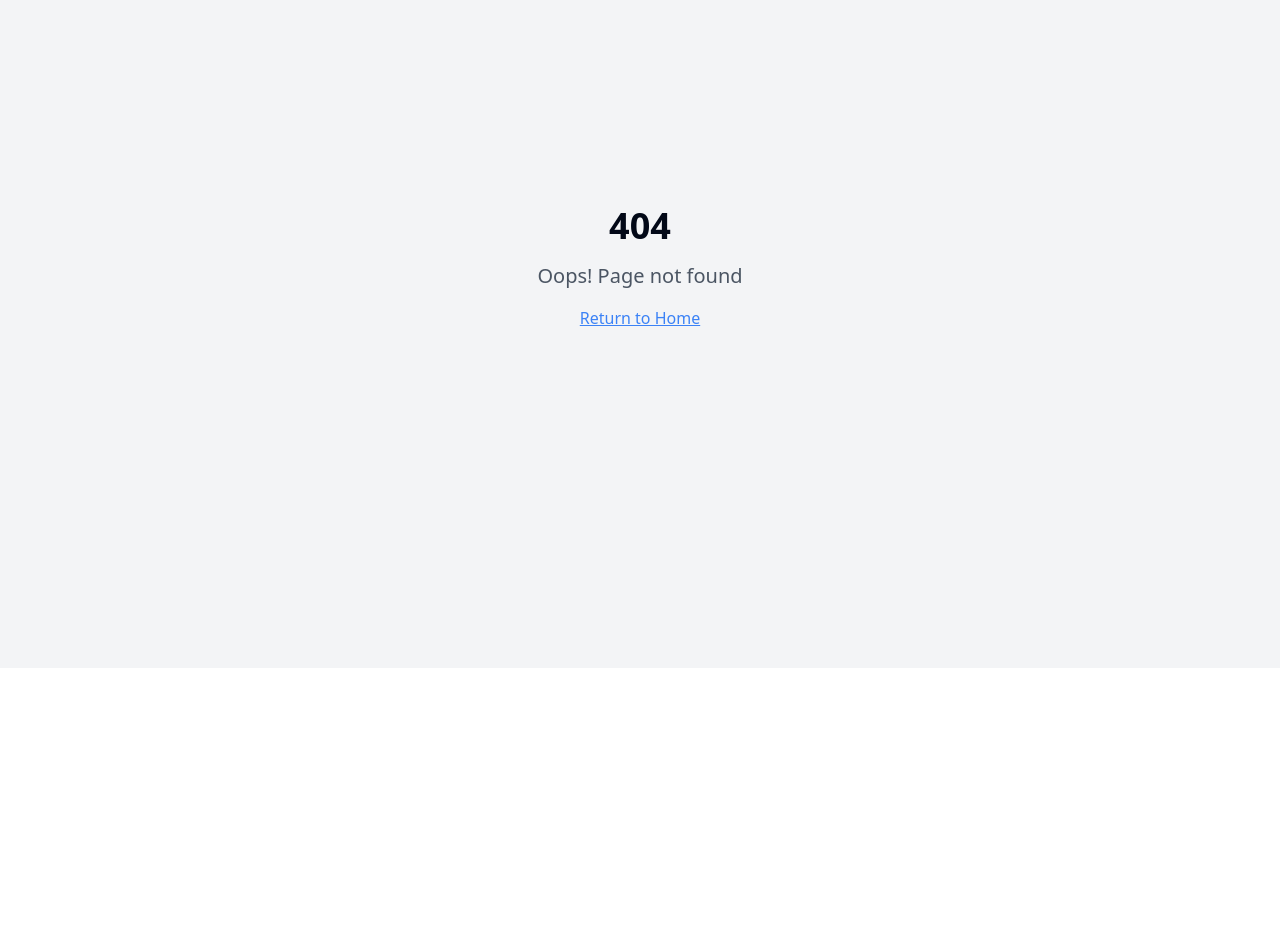
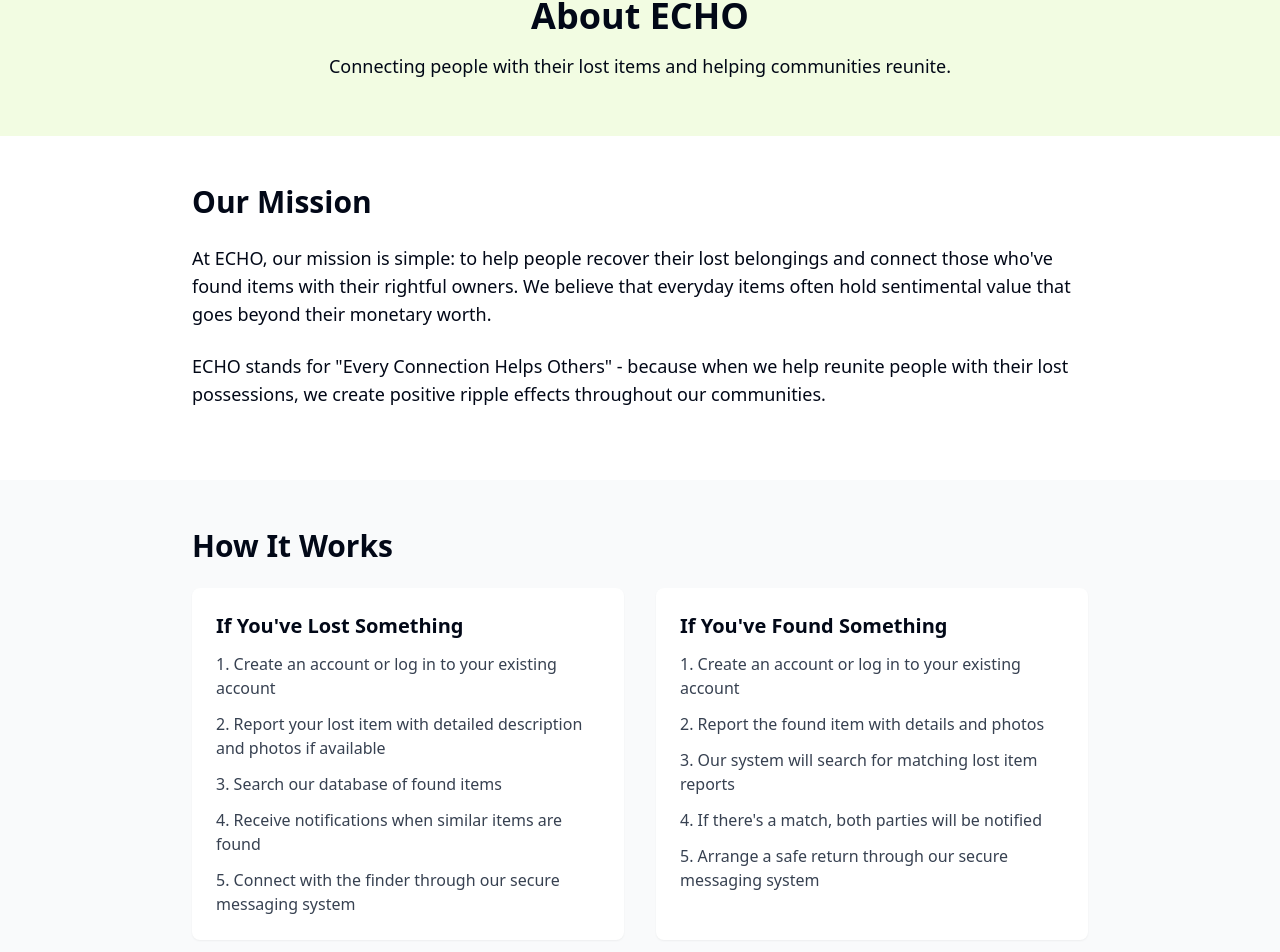
Before and after one commit to dirga329/echo-find-it-now, a React (Vite) app: page /about in a window 1280 px wide. Before the commit this address had no page. Shown: the part 132-1084 px from the top of the page. Before the commit the page ends 800 px from the top, so only its background shows below. Built offline with nearby package versions, Linux system fonts and the light colour scheme.

Commit message:
Add explanation feature
Implement the ability to generate explanations for the web application.

```diff
--- a/src/App.tsx
+++ b/src/App.tsx
@@ -11,6 +11,7 @@ import ItemDetail from "./pages/ItemDetail";
 import ReportForm from "./pages/ReportForm";
 import NotFound from "./pages/NotFound";
 import Auth from "./pages/Auth";
+import About from "./pages/About";
 import ProtectedRoute from "./components/ProtectedRoute";
 
 const queryClient = new QueryClient();
@@ -27,6 +28,7 @@ const App = () => (
             <Route path="/search" element={<SearchPage />} />
             <Route path="/login" element={<Auth />} />
             <Route path="/items/:id" element={<ItemDetail />} />
+            <Route path="/about" element={<About />} />
             <Route path="/report" element={
               <ProtectedRoute>
                 <ReportForm />
--- /dev/null
+++ b/src/pages/About.tsx
@@ -0,0 +1,154 @@
+
+import Navbar from '@/components/Navbar';
+import Footer from '@/components/Footer';
+import { Button } from '@/components/ui/button';
+import { Link } from 'react-router-dom';
+
+const About = () => {
+  return (
+    <div className="min-h-screen flex flex-col">
+      <Navbar />
+      <main className="flex-grow">
+        <div className="bg-echo-green py-14">
+          <div className="echo-container">
+            <h1 className="text-4xl font-bold text-center mb-4">About ECHO</h1>
+            <p className="text-lg text-center max-w-3xl mx-auto">
+              Connecting people with their lost items and helping communities reunite.
+            </p>
+          </div>
+        </div>
+
+        <section className="py-12 bg-white">
+          <div className="echo-container">
+            <div className="max-w-4xl mx-auto">
+              <h2 className="text-3xl font-bold mb-6">Our Mission</h2>
+              <p className="text-lg mb-6">
+                At ECHO, our mission is simple: to help people recover their lost belongings and
+                connect those who've found items with their rightful owners. We believe that
+                everyday items often hold sentimental value that goes beyond their monetary worth.
+              </p>
+              <p className="text-lg mb-6">
+                ECHO stands for "Every Connection Helps Others" - because when we help reunite
+                people with their lost possessions, we create positive ripple effects throughout
+                our communities.
+              </p>
+            </div>
+          </div>
+        </section>
+
+        <section className="py-12 bg-gray-50">
+          <div className="echo-container">
+            <div className="max-w-4xl mx-auto">
+              <h2 className="text-3xl font-bold mb-6">How It Works</h2>
+
+              <div className="grid md:grid-cols-2 gap-8 mb-8">
+                <div className="bg-white p-6 rounded-lg shadow-sm">
+                  <h3 className="text-xl font-semibold mb-3">If You've Lost Something</h3>
+                  <ol className="list-decimal list-inside space-y-3 text-gray-700">
+                    <li>Create an account or log in to your existing account</li>
+                    <li>Report your lost item with detailed description and photos if available</li>
+                    <li>Search our database of found items</li>
+                    <li>Receive notifications when similar items are found</li>
+                    <li>Connect with the finder through our secure messaging system</li>
+                  </ol>
+                </div>
+
+                <div className="bg-white p-6 rounded-lg shadow-sm">
+                  <h3 className="text-xl font-semibold mb-3">If You've Found Something</h3>
+                  <ol className="list-decimal list-inside space-y-3 text-gray-700">
+                    <li>Create an account or log in to your existing account</li>
+                    <li>Report the found item with details and photos</li>
+                    <li>Our system will search for matching lost item reports</li>
+                    <li>If there's a match, both parties will be notified</li>
+                    <li>Arrange a safe return through our secure messaging system</li>
+                  </ol>
+                </div>
+              </div>
+            </div>
+          </div>
+        </section>
+
+        <section className="py-12 bg-white">
+          <div className="echo-container">
+            <div className="max-w-4xl mx-auto">
+              <h2 className="text-3xl font-bold mb-6">Why Use ECHO?</h2>
+
+              <div className="grid sm:grid-cols-2 md:grid-cols-3 gap-6">
+                <div className="p-4">
+                  <div className="text-3xl text-echo-blue mb-2">🔍</div>
+                  <h3 className="text-lg font-semibold mb-2">Targeted Search</h3>
+                  <p className="text-gray-600">
+                    Our smart matching system helps connect lost items with their finders quickly and efficiently.
+                  </p>
+                </div>
+
+                <div className="p-4">
+                  <div className="text-3xl text-echo-blue mb-2">🔒</div>
+                  <h3 className="text-lg font-semibold mb-2">Secure Platform</h3>
+                  <p className="text-gray-600">
+                    Your personal information is protected, and our messaging system keeps communications secure.
+                  </p>
+                </div>
+
+                <div className="p-4">
+                  <div className="text-3xl text-echo-blue mb-2">📱</div>
+                  <h3 className="text-lg font-semibold mb-2">Easy to Use</h3>
+                  <p className="text-gray-600">
+                    Simple interface designed for quick reporting and searching on any device.
+                  </p>
+                </div>
+
+                <div className="p-4">
+                  <div className="text-3xl text-echo-blue mb-2">🌎</div>
+                  <h3 className="text-lg font-semibold mb-2">Community Focus</h3>
+                  <p className="text-gray-600">
+                    Built to strengthen local connections and promote good citizenship.
+                  </p>
+                </div>
+
+                <div className="p-4">
+                  <div className="text-3xl text-echo-blue mb-2">⏱️</div>
+                  <h3 className="text-lg font-semibold mb-2">Real-time Updates</h3>
+                  <p className="text-gray-600">
+                    Get notified immediately when there's a potential match for your item.
+                  </p>
+                </div>
+
+                <div className="p-4">
+                  <div className="text-3xl text-echo-blue mb-2">💬</div>
+                  <h3 className="text-lg font-semibold mb-2">Direct Communication</h3>
+                  <p className="text-gray-600">
+                    Connect directly with the finder or owner through our messaging system.
+                  </p>
+                </div>
+              </div>
+            </div>
+          </div>
+        </section>
+
+        <section className="py-12 bg-echo-blue text-white">
+          <div className="echo-container text-center">
+            <h2 className="text-3xl font-bold mb-6">Get Started Today</h2>
+            <p className="text-lg mb-8 max-w-2xl mx-auto">
+              Whether you've lost something valuable or found something that belongs to someone else,
+              ECHO is here to help make connections happen.
+            </p>
+            <div className="flex flex-col sm:flex-row justify-center gap-4">
+              <Link to="/report">
+                <Button size="lg" variant="secondary">Report an Item</Button>
+              </Link>
+              <Link to="/search">
+                <Button size="lg" variant="outline" className="bg-transparent border-white text-white hover:bg-white hover:text-echo-blue">
+                  Search Items
+                </Button>
+              </Link>
+            </div>
+          </div>
+        </section>
+      </main>
+      <Footer />
+    </div>
+  );
+};
+
+export default About;
```
